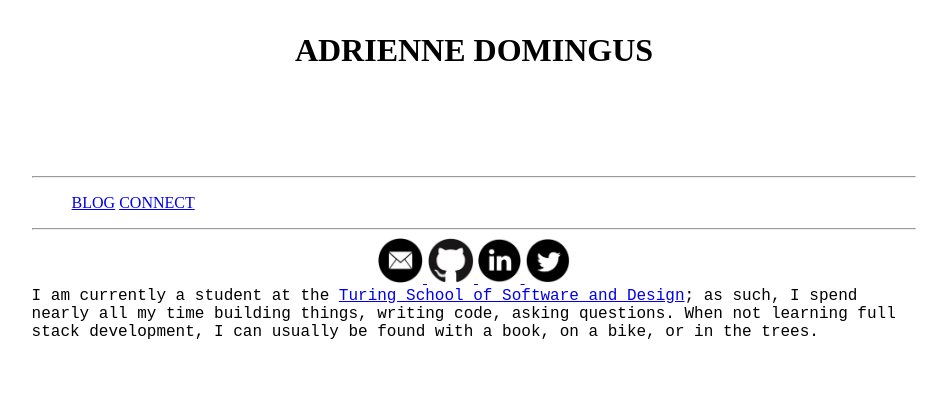
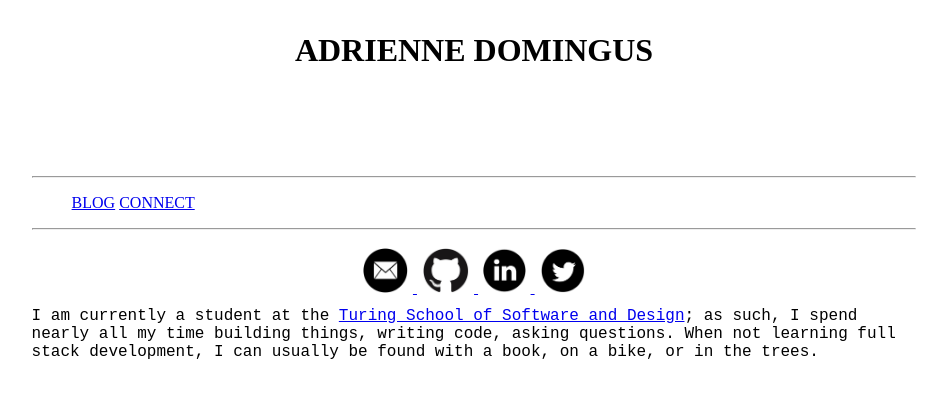
Before and after one commit to adriennedomingus/adriennedomingus.github.io, a Jekyll site: the page built from connect.html, in a window 1280 px wide. Shown: the top 398 px of the page, without its empty margins (166-1113 px from the left). Built offline with Jekyll 4.4.1, drawn with Linux system fonts in a browser that asks for light colours.

Commit message:
padding contact images

```diff
--- a/css/styles.css
+++ b/css/styles.css
@@ -25,12 +25,16 @@ p {
 
 #contact-images {
   text-align: center;
+  padding-top: 10px;
+  padding-bottom: 10px;
 }
 
 .link-logo {
   display: inline-block;
   margin-left: auto;
   margin-right: auto;
+  padding-left: 5px;
+  padding-right: 5px;
   height: 45px;
 }
 
```
